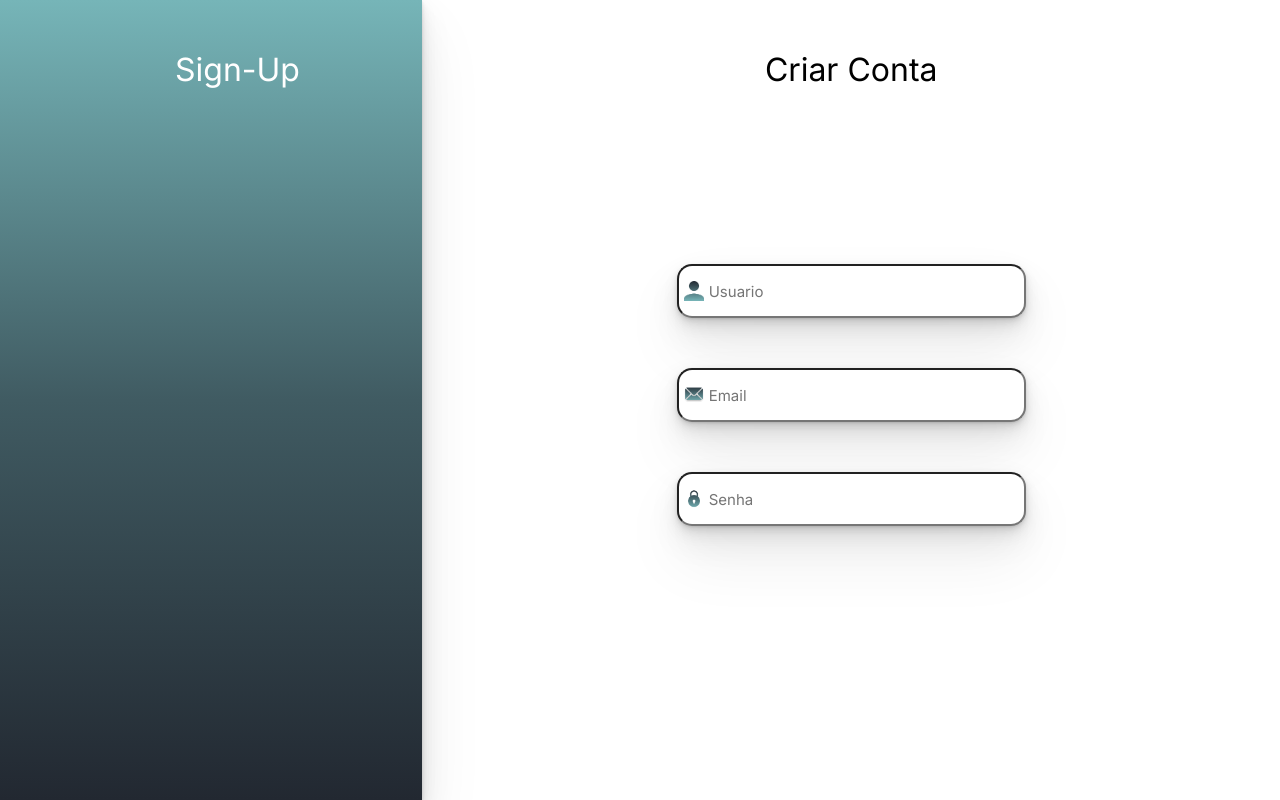
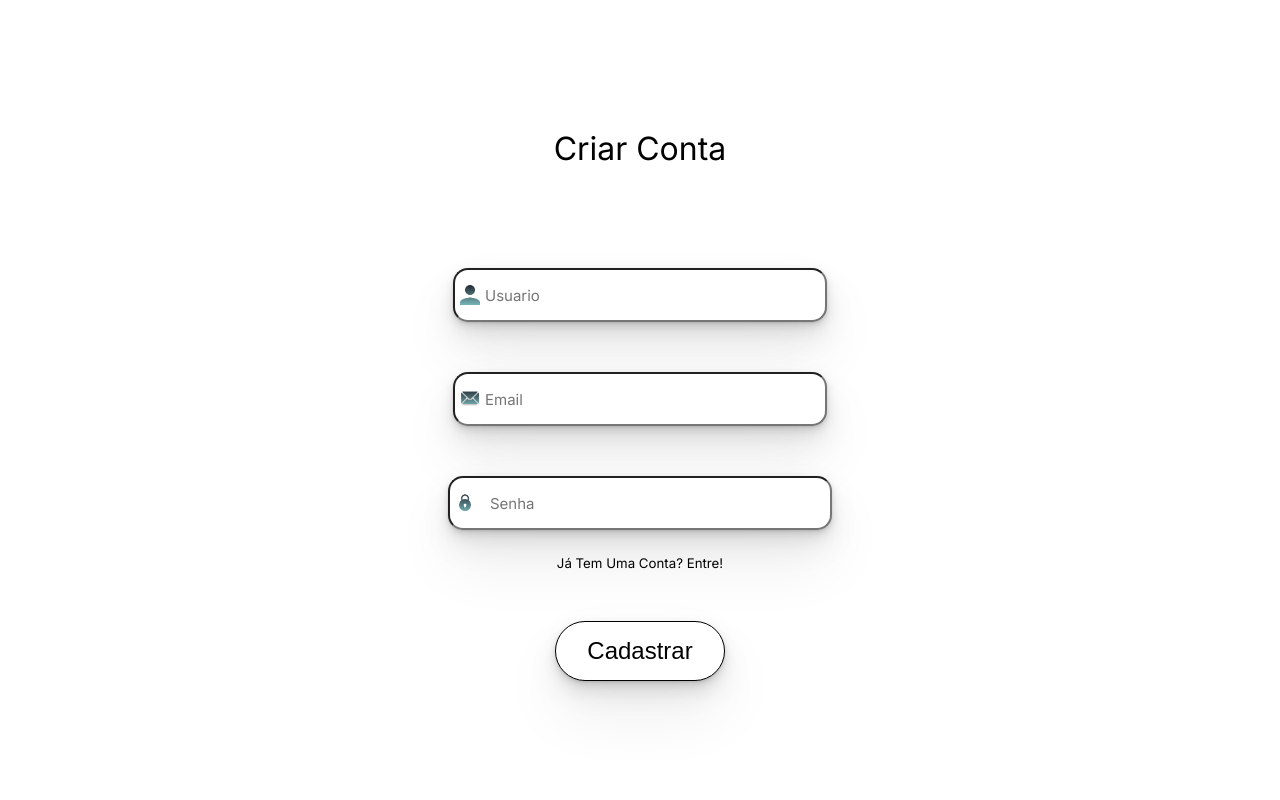
Before and after one commit to tcc2024/tasksync, a React (Create React App) app: page / in a window 1280 px wide. Built offline with nearby package versions, Linux system fonts and the light colour scheme.

Commit message:
Tela alternativa

```diff
--- a/src/pages/Login.css
+++ b/src/pages/Login.css
@@ -9,17 +9,30 @@
 }
 
 .background {
+  position: fixed;
+  top: 0;
+  left: 0;
   width: 100%;
-  height: 100vh;
+  height: 100%;
+  display: flex;
+  justify-content: center;
   align-items: center;
-  text-align: center;
-  background-color: #ffffff;
+ /* background-color: #ffffff;*/
+  /*background-image: linear-gradient(to bottom, #000000, #405b62, #ffffff);*/
 }
 
-.right {
-  align-content: center;
+.center {
+  width: 600px;
+  height: 600px;
+  background-color: white;
+  display: flex;
+  flex-direction: column;
+  justify-content: center;
+  align-items: center;
+  border-radius: 50px;
+  text-align: center;
+
 }
-
 .left {
   width: 33%;
   height: 100vh;
@@ -33,7 +46,7 @@
 
 #input-usuario {
   height: 30px;
-  width: 275px;
+  width: 300px;
   margin: 25px;
   padding: 10px;
   border-radius: 15px;
@@ -52,7 +65,7 @@
 
 #input-email {
   height: 30px;
-  width: 275px;
+  width: 300px;
   margin: 25px;
   padding: 10px;
   border-radius: 15px;
@@ -71,7 +84,7 @@
 
 #input-senha {
   height: 30px;
-  width: 275px;
+  width: 300px;
   margin: 25px;
   padding: 10px;
   border-radius: 15px;
@@ -80,24 +93,46 @@
   background-position: left 5px center;
   background-repeat: no-repeat;
   background-size: 20px 20px;
-  padding-left: 30px;
+  padding-left: 40px;
   padding-right: 40px;
   box-shadow: rgba(0, 0, 0, 0.07) 0px 1px 2px, rgba(0, 0, 0, 0.07) 0px 2px 4px,
     rgba(0, 0, 0, 0.07) 0px 4px 8px, rgba(0, 0, 0, 0.07) 0px 8px 16px,
     rgba(0, 0, 0, 0.07) 0px 16px 32px, rgba(0, 0, 0, 0.07) 0px 32px 64px;
 }
-#title {
-  padding-top: 50px;
-  padding-bottom: 150px;
+
+.btn {
+  transition: all 0.3s ease-in-out;
+  font-family: "Dosis", sans-serif;
 }
 
-#login {
-  margin-top: 50px;
-  margin-left: 175px;
-  color: #ffffff;
+.btn {
+  margin: 50px;
+  width: 170px;
+  height: 60px;
+  border-radius: 50px;
+  border: 1px solid black;
+  background-image: linear-gradient(135deg, #ffffff 0%, #ffffff 100%);
+  box-shadow: rgba(0, 0, 0, 0.07) 0px 1px 2px, rgba(0, 0, 0, 0.07) 0px 2px 4px,
+    rgba(0, 0, 0, 0.07)0px 4px 8px, rgba(0, 0, 0, 0.07) 0px 8px 16px,
+    rgba(0, 0, 0, 0.07) 0px 16px 32px, rgba(0, 0, 0, 0.07) 0px 32px 64px;
+  outline: none;
+  cursor: pointer;
+  font-size: 24px;
+  color: black;
 }
-#bemvindo {
-  align-content: center;
-  align-items: center;
-  color: #ffffff;
+
+.btn:hover {
+  background-color: #76b5b8;
+  transform: translateY(3px);
+  box-shadow: none;
 }
+
+.btn:active {
+  opacity: 0.5;
+}
+
+#title {
+  padding-top: 10px;
+  margin: 50px;
+  padding-bottom: 25px;
+}
--- a/src/pages/Login.jsx
+++ b/src/pages/Login.jsx
@@ -2,16 +2,17 @@ import React from "react";
 import "./Login.css";
 import "@fontsource/inter";
 import "@fontsource/inter/400.css";
-import icone from "../assets/Email.png";
+import logo from "../assets/Logo.png";
+import texto from "../assets/Task.Sync.png";
 
 export default function Login() {
   return (
     <div className="background">
-      <div className="left">
-        <h1 id="login">Sign-Up</h1>
+      <div className="center">
+        <div>
+          <h1 id="title">Criar Conta</h1>
         </div>
-      <div className="right">
-        <h1 id="title">Criar Conta</h1>
+        <div>
           <input
             id="input-usuario"
             type="email"
@@ -34,9 +35,16 @@ export default function Login() {
             id="input-senha"
             type="password"
             name="email"
+            className="inputs"
             placeholder="Senha"
-          className="input-field"
           />
+          <div>
+            <h5>Já Tem Uma Conta? Entre!</h5>
+          </div>
+          <div>
+            <button className="btn">Cadastrar</button>
+          </div>
+        </div>
       </div>
     </div>
   );
```
Also changed, not shown: src/assets/Logo.png (added), src/assets/Task.Sync.png (added). Lines whose indentation alone changed are shown as unchanged.
